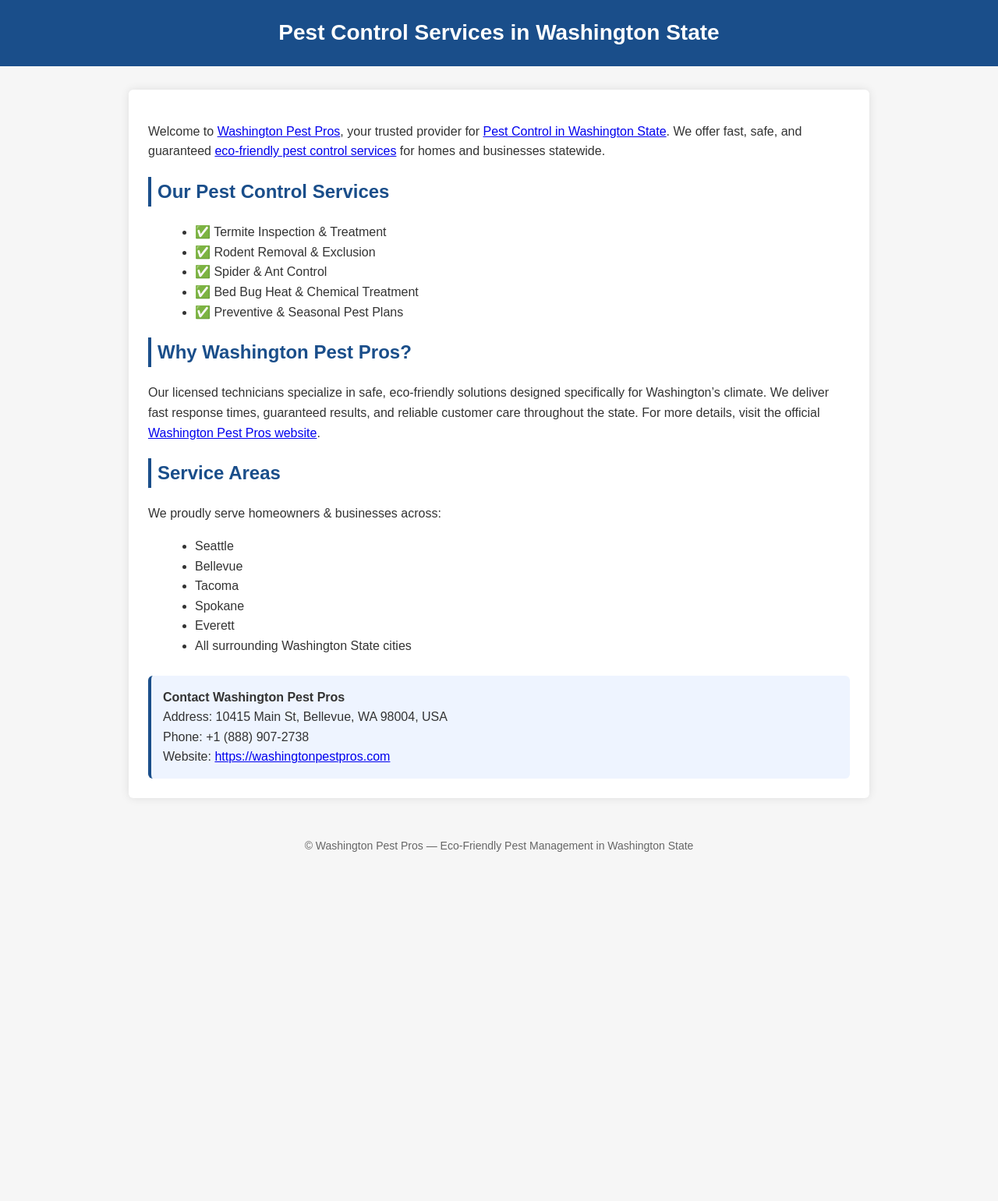
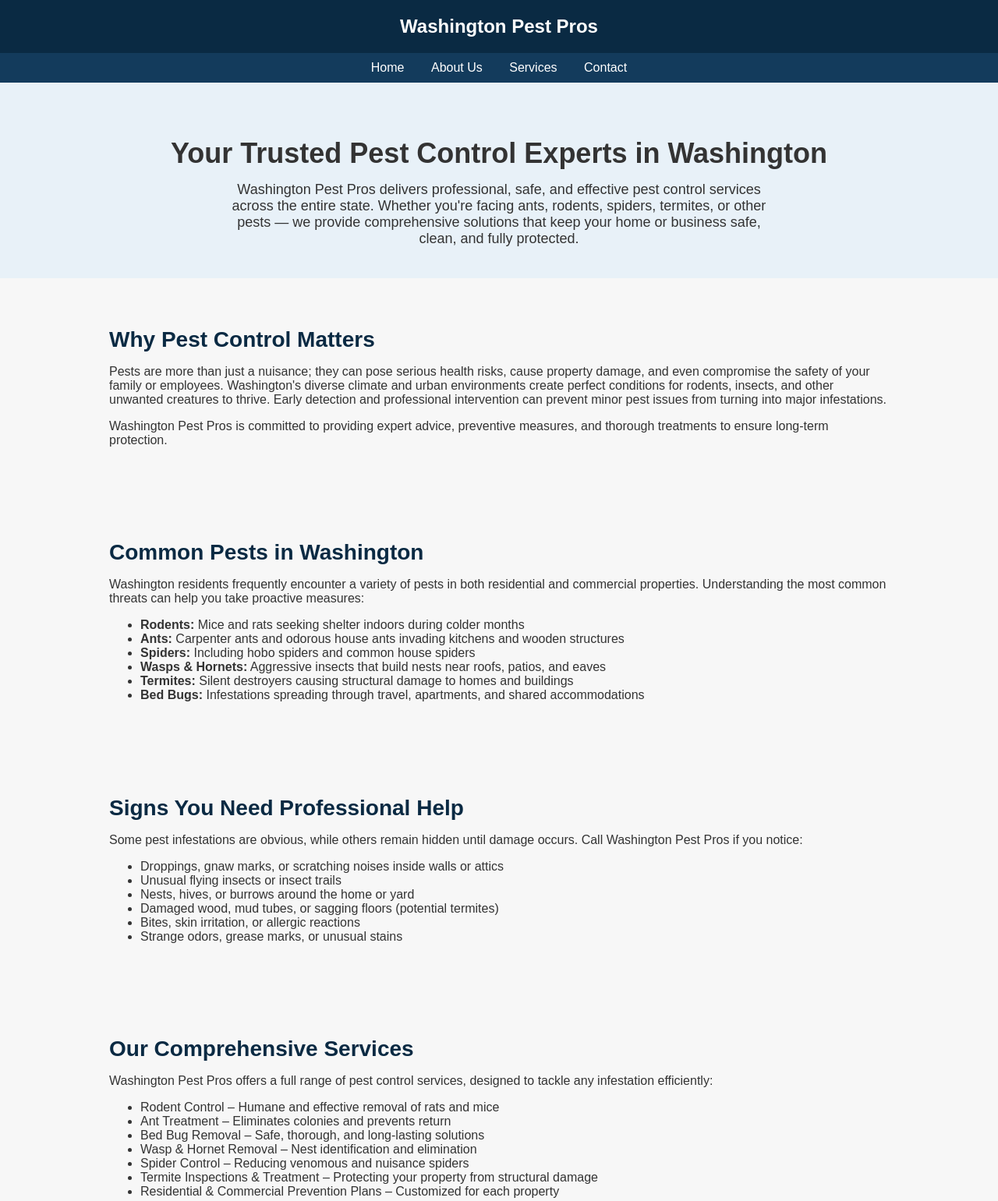
Before and after one commit to washingtonpestpros/washingtonpestpros, a plain HTML site: page index.html in a window 1280 px wide. Shown: the top 1541 px of the page at 78% size. Before the commit the page ends 1116 px from the top, so only its background shows below. Drawn offline with Linux system fonts and the light colour scheme.

Commit message:
Update index.html

```diff
--- a/index.html
+++ b/index.html
@@ -1,116 +1,117 @@
 <!DOCTYPE html>
 <html lang="en">
+
 <head>
-<meta charset="UTF-8">
-<title>Pest Control Services in Washington State | Washington Pest Pros</title>
-<meta name="description" content="Washington Pest Pros provides eco-friendly, fast and guaranteed pest control across Washington State. Termite, rodent, ant, spider and bed bug specialists.">
-<style>
-    body {
-        font-family: Arial, sans-serif;
-        margin: 0;
-        padding: 0;
-        background: #f6f6f6;
-        color: #333;
-        line-height: 1.6;
-    }
-    .header {
-        background: #1a4e8a;
-        color: #fff;
-        padding: 20px;
-        text-align: center;
-        font-size: 28px;
-        font-weight: bold;
-    }
-    .container {
-        width: 90%;
-        max-width: 900px;
-        margin: 30px auto;
-        background: white;
-        padding: 25px;
-        box-shadow: 0 0 12px rgba(0,0,0,0.1);
-        border-radius: 6px;
-    }
-    h2 {
-        color: #1a4e8a;
-        border-left: 4px solid #1a4e8a;
-        padding-left: 8px;
-    }
-    ul {
-        margin-left: 20px;
-    }
-    .contact-box {
-        margin-top: 25px;
-        padding: 15px;
-        background: #eef4ff;
-        border-left: 4px solid #1a4e8a;
-        border-radius: 6px;
-    }
-    .footer {
-        text-align: center;
-        padding: 20px;
-        font-size: 14px;
-        color: #666;
-    }
-</style>
+    <meta charset="UTF-8" />
+    <meta name="viewport" content="width=device-width, initial-scale=1.0" />
+    <title>Washington Pest Pros – Home</title>
+    <meta name="description" content="Washington Pest Pros provides expert pest control services across Washington. Safe, reliable, and effective solutions for homes and businesses." />
+    <meta name="keywords" content="Pest Control Washington, Washington Pest Pros, Rodent Control Washington, Bed Bug Removal Washington, Exterminator WA, Termite Control Washington, Pest Prevention Tips" />
+    <meta name="robots" content="index, follow" />
+    <link rel="canonical" href="https://washingtonpestpros.com/" />
+
+    <style>
+        body { font-family: Arial, sans-serif; margin: 0; padding: 0; background: #f7f7f7; color: #333; }
+        header, footer { background: #0a2a43; color: #fff; text-align: center; padding: 20px; font-size: 24px; font-weight: bold; }
+        nav { background: #133b5c; padding: 10px; text-align: center; }
+        nav a { color: #fff; margin: 0 15px; text-decoration: none; font-size: 16px; }
+        .hero { background: #e8f1f8; padding: 40px 20px; text-align: center; }
+        .hero h1 { font-size: 36px; margin-bottom: 15px; }
+        .hero p { font-size: 18px; max-width: 700px; margin: 0 auto; }
+        .section { padding: 40px 20px; max-width: 1000px; margin: auto; }
+        .section h2 { font-size: 28px; margin-bottom: 10px; color: #0a2a43; }
+        .cta { text-align: center; margin-top: 30px; }
+        .cta a { background: #0a2a43; color: #fff; padding: 12px 24px; text-decoration: none; border-radius: 5px; font-size: 18px; }
+        footer { margin-top: 40px; font-size: 20px; }
+    </style>
 </head>
+
 <body>
 
-<div class="header">
-    Pest Control Services in Washington State
-</div>
+<header>Washington Pest Pros</header>
 
-<div class="container">
+<nav>
+    <a href="index.html">Home</a>
+    <a href="about.html">About Us</a>
+    <a href="services.html">Services</a>
+    <a href="contact.html">Contact</a>
+</nav>
 
-    <p>
-        Welcome to
-        <a href="https://washingtonpestpros.com">Washington Pest Pros</a>,
-        your trusted provider for
-        <a href="https://washingtonpestpros.com">Pest Control in Washington State</a>.
-        We offer fast, safe, and guaranteed
-        <a href="https://washingtonpestpros.com">eco-friendly pest control services</a>
-        for homes and businesses statewide.
-    </p>
+<section class="hero">
+    <h1>Your Trusted Pest Control Experts in Washington</h1>
+    <p>Washington Pest Pros delivers professional, safe, and effective pest control services across the entire state.
+       Whether you're facing ants, rodents, spiders, termites, or other pests — we provide comprehensive solutions that keep your home or business safe, clean, and fully protected.</p>
+</section>
 
-    <h2>Our Pest Control Services</h2>
+<section class="section">
+    <h2>Why Pest Control Matters</h2>
+    <p>Pests are more than just a nuisance; they can pose serious health risks, cause property damage, and even compromise the safety of your family or employees. Washington's diverse climate and urban environments create perfect conditions for rodents, insects, and other unwanted creatures to thrive. Early detection and professional intervention can prevent minor pest issues from turning into major infestations.</p>
+    <p>Washington Pest Pros is committed to providing expert advice, preventive measures, and thorough treatments to ensure long-term protection.</p>
+</section>
+
+<section class="section">
+    <h2>Common Pests in Washington</h2>
+    <p>Washington residents frequently encounter a variety of pests in both residential and commercial properties. Understanding the most common threats can help you take proactive measures:</p>
     <ul>
-        <li>✅ Termite Inspection & Treatment</li>
-        <li>✅ Rodent Removal & Exclusion</li>
-        <li>✅ Spider & Ant Control</li>
-        <li>✅ Bed Bug Heat & Chemical Treatment</li>
-        <li>✅ Preventive & Seasonal Pest Plans</li>
+        <li><strong>Rodents:</strong> Mice and rats seeking shelter indoors during colder months</li>
+        <li><strong>Ants:</strong> Carpenter ants and odorous house ants invading kitchens and wooden structures</li>
+        <li><strong>Spiders:</strong> Including hobo spiders and common house spiders</li>
+        <li><strong>Wasps & Hornets:</strong> Aggressive insects that build nests near roofs, patios, and eaves</li>
+        <li><strong>Termites:</strong> Silent destroyers causing structural damage to homes and buildings</li>
+        <li><strong>Bed Bugs:</strong> Infestations spreading through travel, apartments, and shared accommodations</li>
     </ul>
+</section>
 
-    <h2>Why Washington Pest Pros?</h2>
-    <p>
-        Our licensed technicians specialize in safe, eco-friendly solutions designed specifically for Washington’s climate.
-        We deliver fast response times, guaranteed results, and reliable customer care throughout the state.
-        For more details, visit the official
-        <a href="https://washingtonpestpros.com">Washington Pest Pros website</a>.
-    </p>
+<section class="section">
+    <h2>Signs You Need Professional Help</h2>
+    <p>Some pest infestations are obvious, while others remain hidden until damage occurs. Call Washington Pest Pros if you notice:</p>
+    <ul>
+        <li>Droppings, gnaw marks, or scratching noises inside walls or attics</li>
+        <li>Unusual flying insects or insect trails</li>
+        <li>Nests, hives, or burrows around the home or yard</li>
+        <li>Damaged wood, mud tubes, or sagging floors (potential termites)</li>
+        <li>Bites, skin irritation, or allergic reactions</li>
+        <li>Strange odors, grease marks, or unusual stains</li>
+    </ul>
+</section>
 
-    <h2>Service Areas</h2>
-    <p>We proudly serve homeowners & businesses across:</p>
+<section class="section">
+    <h2>Our Comprehensive Services</h2>
+    <p>Washington Pest Pros offers a full range of pest control services, designed to tackle any infestation efficiently:</p>
     <ul>
-        <li>Seattle</li>
-        <li>Bellevue</li>
-        <li>Tacoma</li>
-        <li>Spokane</li>
-        <li>Everett</li>
-        <li>All surrounding Washington State cities</li>
+        <li>Rodent Control – Humane and effective removal of rats and mice</li>
+        <li>Ant Treatment – Eliminates colonies and prevents return</li>
+        <li>Bed Bug Removal – Safe, thorough, and long-lasting solutions</li>
+        <li>Wasp & Hornet Removal – Nest identification and elimination</li>
+        <li>Spider Control – Reducing venomous and nuisance spiders</li>
+        <li>Termite Inspections & Treatment – Protecting your property from structural damage</li>
+        <li>Residential & Commercial Prevention Plans – Customized for each property</li>
     </ul>
+</section>
 
-    <div class="contact-box">
-        <strong>Contact Washington Pest Pros</strong><br>
-        Address: 10415 Main St, Bellevue, WA 98004, USA<br>
-        Phone: +1 (888) 907-2738<br>
-        Website: <a href="https://washingtonpestpros.com">https://washingtonpestpros.com</a>
+<section class="section">
+    <h2>Why Choose Us?</h2>
+    <p>We are dedicated to providing exceptional service across the state. Key reasons our clients trust us include:</p>
+    <ul>
+        <li>Statewide coverage across all major cities in Washington</li>
+        <li>Fast response times and reliable service</li>
+        <li>Eco-friendly and safe pest control methods</li>
+        <li>Certified and experienced technicians</li>
+        <li>Long-term solutions to prevent future infestations</li>
+    </ul>
+</section>
+
+<section class="section">
+    <h2>Contact Washington Pest Pros Today</h2>
+    <p>Ready to protect your property from pests? Get in touch with our team today for professional, fast, and effective service.</p>
+    <p><strong>Website:</strong> <a href="https://washingtonpestpros.com/" target="_blank">Washington Pest Pros</a></p>
+    <p><strong>Phone:</strong> +1 888-907-2738</p>
+    <div class="cta">
+        <a href="contact.html">Request a Free Quote</a>
     </div>
+</section>
 
-</div>
-
-<div class="footer">
-    © Washington Pest Pros — Eco-Friendly Pest Management in Washington State
-</div>
+<footer>Washington Pest Pros</footer>
 
 </body>
 </html>
```
